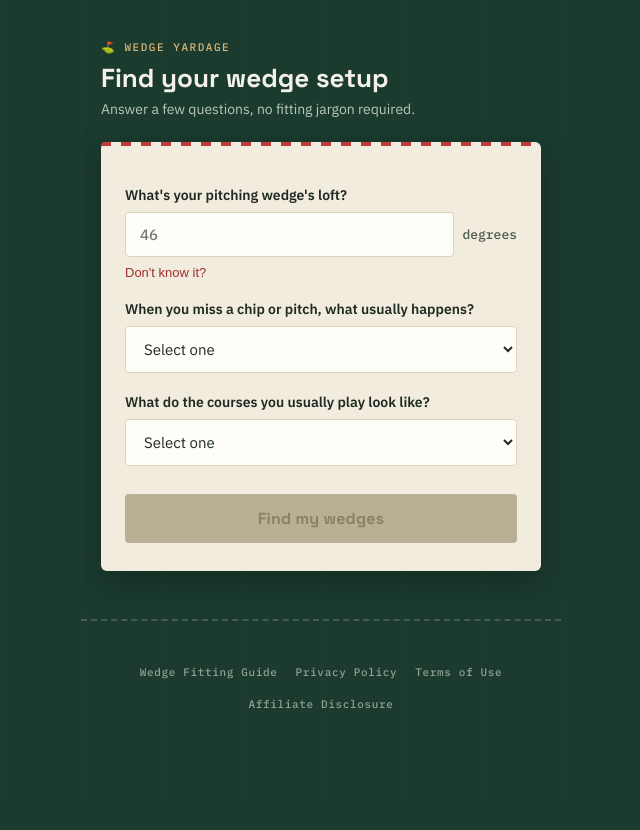
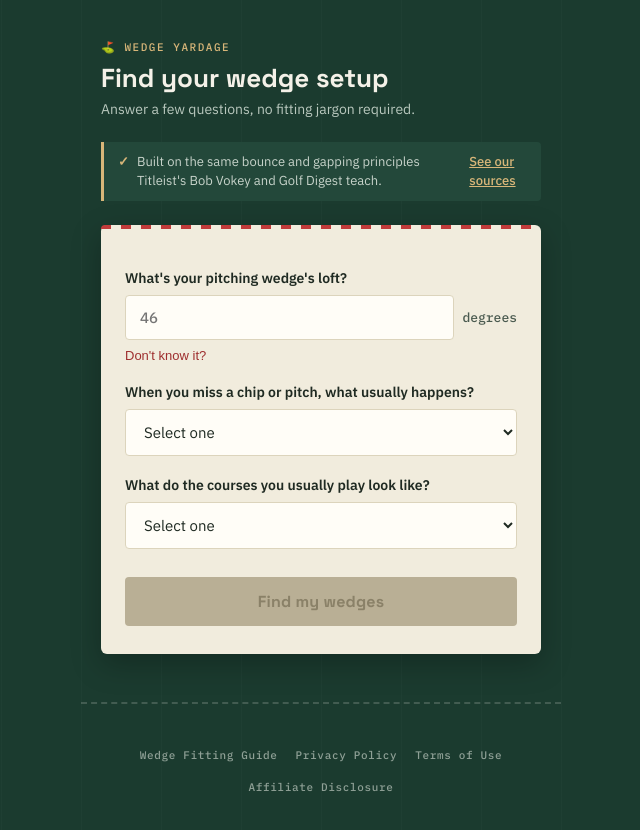
Before and after one commit to rychris6-a11y/wedge-fitting-tool, a Next.js app: page / in a window 1280 px wide. Shown: the top 830 px of the page, without its empty margins (319-959 px from the left). Before the commit the page ends 800 px from the top, so only its background shows below. Built offline with nearby package versions, Linux system fonts and the light colour scheme.

Commit message:
Add files via upload

```diff
--- a/app/globals.css
+++ b/app/globals.css
@@ -89,6 +89,31 @@ select:focus-visible {
   font-size: 14px;
   color: #B9C8BE;
   margin: 0 0 1.5rem;
+}
+
+.trust-strip {
+  display: flex;
+  align-items: flex-start;
+  gap: 8px;
+  background: var(--fairway-light);
+  border-left: 3px solid var(--sand);
+  border-radius: 0 4px 4px 0;
+  padding: 10px 14px;
+  font-size: 13px;
+  color: #C7D3CA;
+  line-height: 1.5;
+  margin: 0 0 1.5rem;
+}
+
+.trust-strip-icon {
+  color: var(--sand);
+  font-weight: 700;
+  flex-shrink: 0;
+}
+
+.trust-strip a {
+  color: var(--sand);
+  font-weight: 500;
 }
 
 .tool-error {
--- a/app/guide/page.tsx
+++ b/app/guide/page.tsx
@@ -92,7 +92,7 @@ export default function Guide() {
         regularly open the clubface for specialty shots.
       </p>
 
-      <h2>Backed by real fitters, not just us</h2>
+      <h2 id="sources">Backed by real fitters, not just us</h2>
       <p>
         Everything above is consistent with how professional club
         fitters and the people who actually design wedges explain it.
--- a/app/page.tsx
+++ b/app/page.tsx
@@ -110,6 +110,13 @@ export default function WedgeFittingTool() {
       <h1 className="tool-title">Find your wedge setup</h1>
       <p className="tool-subtitle">Answer a few questions, no fitting jargon required.</p>
 
+      <p className="trust-strip">
+        <span className="trust-strip-icon" aria-hidden="true">✓</span>
+        Built on the same bounce and gapping principles Titleist's Bob Vokey
+        and Golf Digest teach.{" "}
+        <a href="/guide#sources">See our sources</a>
+      </p>
+
       {error && <p className="tool-error">{error}</p>}
 
       {step === "form" && <WedgeFittingForm onSubmit={handleSubmit} />}
--- a/components/WedgeFittingResult.tsx
+++ b/components/WedgeFittingResult.tsx
@@ -80,7 +80,8 @@ export default function WedgeFittingResult({
 
       <p className="compat-disclosure">
         These links go to TGW and other golf retailers. We may earn a
-        commission if you buy through them — it doesn't cost you extra.
+        commission if you buy through them — it doesn't cost you extra.{" "}
+        <a href="/guide#sources">How we back these recommendations</a>
       </p>
     </div>
   );
```
